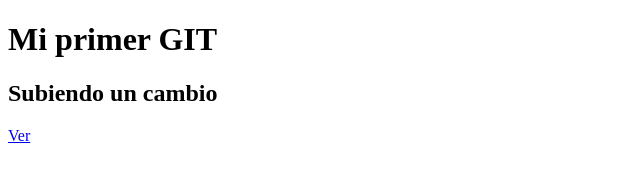
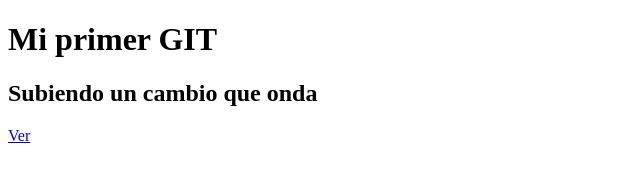
Before and after one commit to sebasrrramirez/Segundogit, a plain HTML site: page index.html in a window 1280 px wide. Shown: the whole page, without its empty margins (0-640 px from the left). Drawn offline with Linux system fonts and the light colour scheme.

Commit message:
que onda

```diff
--- a/index.html
+++ b/index.html
@@ -18,7 +18,7 @@
     <!-- git push -->
     <h1>Mi primer GIT</h1>
     <section>
-      <h2>Subiendo un cambio</h2>
+      <h2>Subiendo un cambio que onda</h2>
       <a href="https://github.com/sebasrrramirez/Segundogit">Ver</a>
     </section>
   </body>
```
